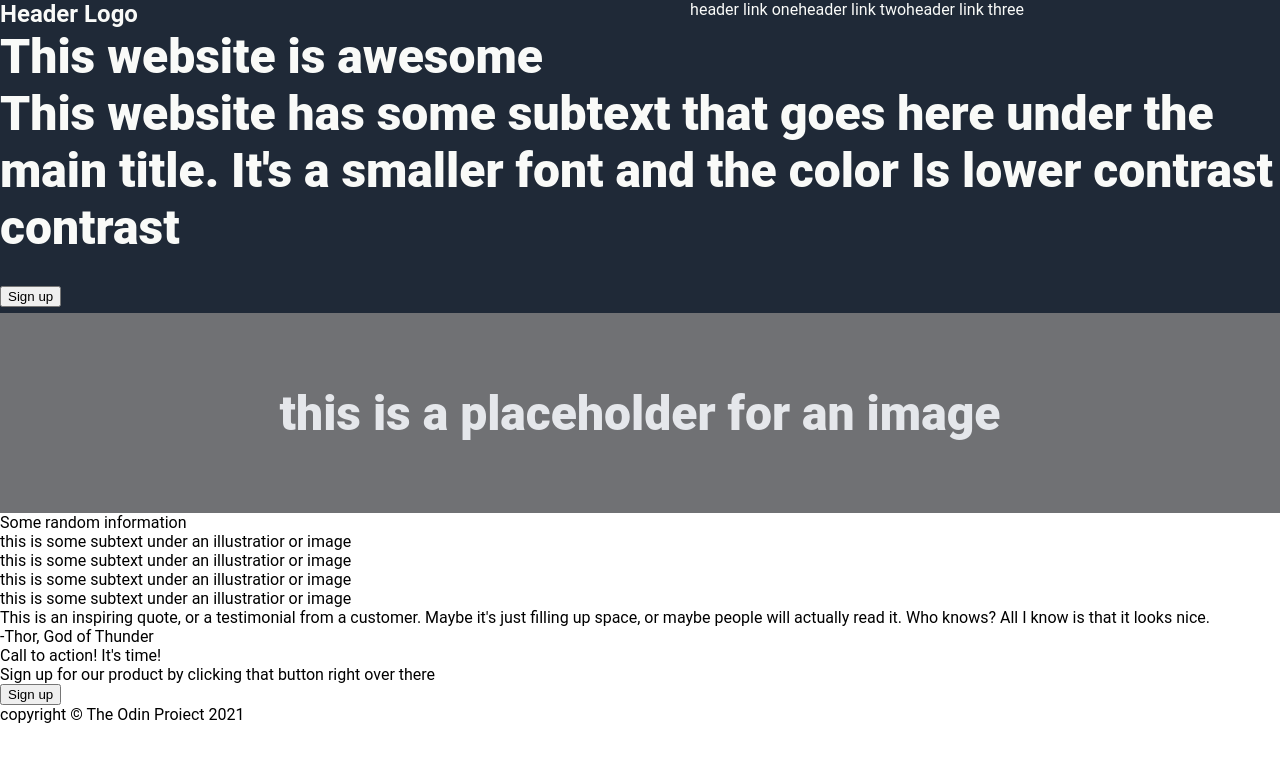
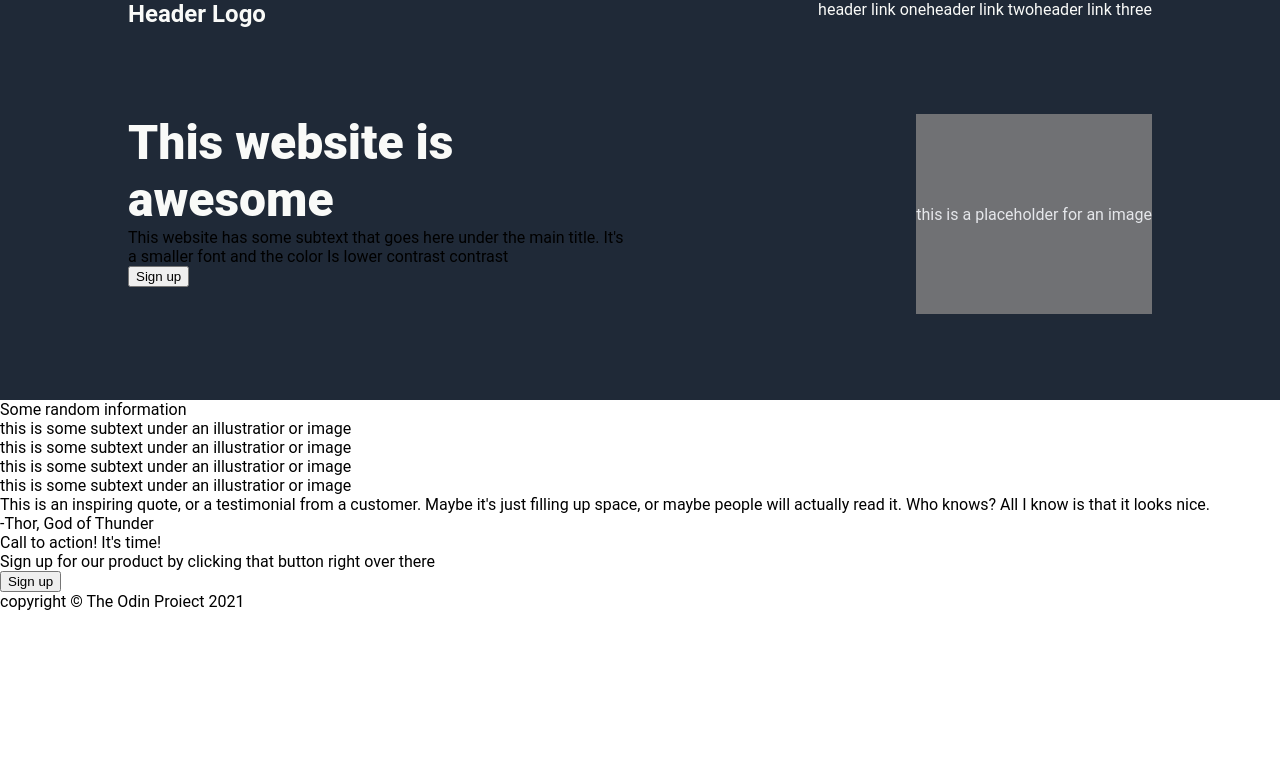
Before and after one commit to Ghostinasuitt/project-landing-page, a plain HTML site: page index.html in a window 1280 px wide. Drawn offline with Linux system fonts and the light colour scheme.

Commit message:
rearranged divs in hero for alignment purposes

```diff
--- a/index.html
+++ b/index.html
@@ -9,6 +9,7 @@
   </head>
   <body>
     <div class="top">
+      <div class="content">
         <div class="header">
           <div class="logo">Header Logo</div>
           <ul class="links">
@@ -18,14 +19,15 @@
           </ul>
         </div>
         <div class="hero">
-        <div class="awesome">
-          This website is awesome
+          <div class="secondary">
+            <div class="awesome">This website is awesome</div>
 
             <div class="small-text">
               This website has some subtext that goes here under the main title.
               It's a smaller font and the color Is lower contrast contrast
             </div>
             <button class="sign">Sign up</button>
+          </div>
           <div class="placeholder">this is a placeholder for an image</div>
         </div>
       </div>
```
Lines whose indentation alone changed are shown as unchanged.
